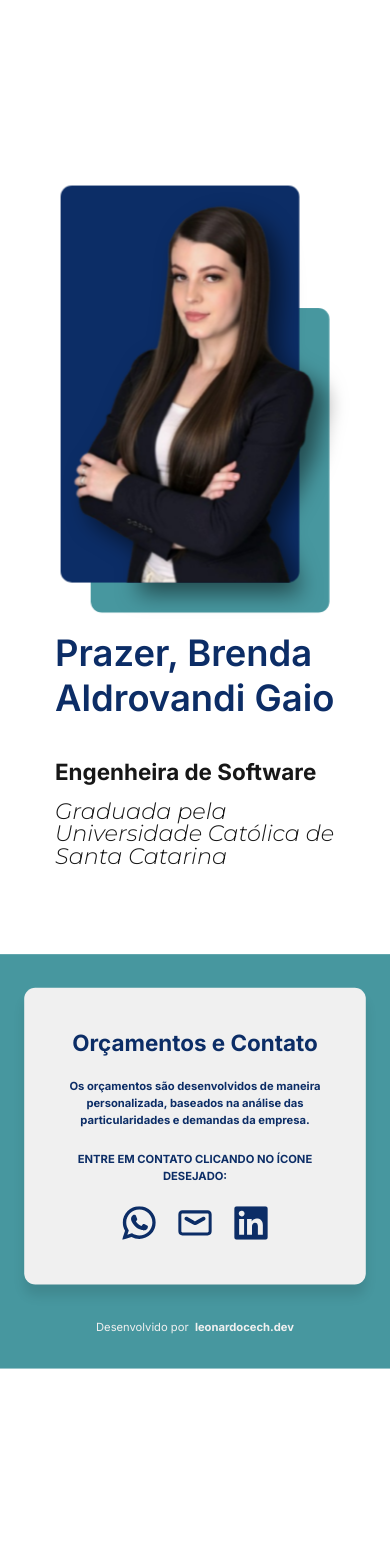
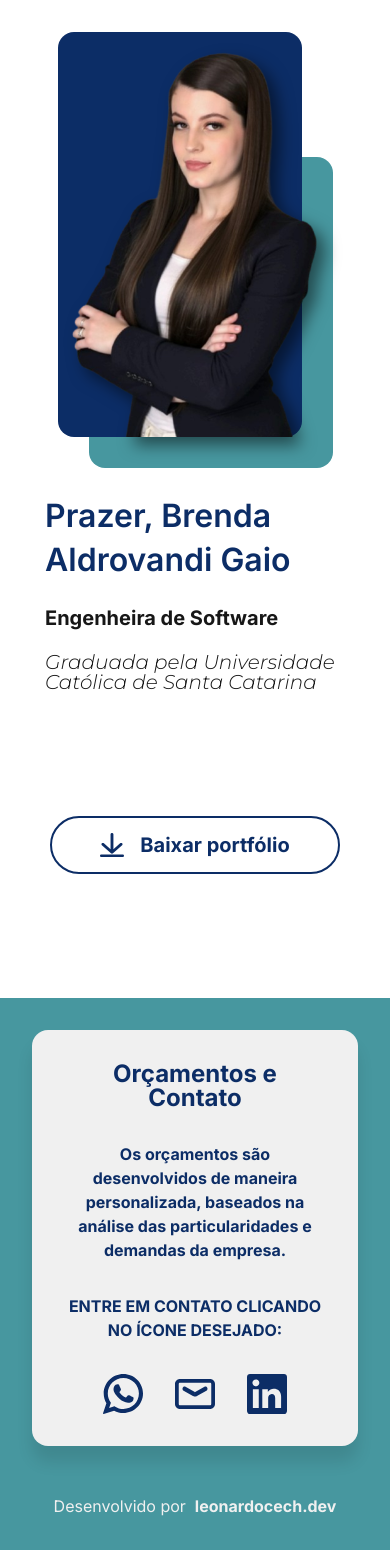
Before and after one commit to LeonardoCech/brenda-gaio-website, a Next.js app: page / in a window 390 px wide. Shown: the top 1568 px of the page. Built offline with nearby package versions, Linux system fonts and the light colour scheme.

Commit message:
Adicionado botão para download do portfólio

```diff
--- a/src/app/components/contact.tsx
+++ b/src/app/components/contact.tsx
@@ -63,22 +63,27 @@ const Contact = React.forwardRef<HTMLDivElement>((_props, ref) => {
         }
         sectionRef.current = node;
       }}
-      className='h-fit flex flex-col justify-center items-center p-[3rem] gap-[3rem]'
+      className='h-fit flex flex-col justify-center items-center p-[2rem] gap-[3rem]'
       style={{
         width: isMobile ? 'unset' : '100%'
       }}
     >
-      <div className='w-fit h-fit container flex justify-center items-center rounded-[1rem] p-[4rem]'>
+      <div
+        className='w-fit h-fit container flex justify-center items-center rounded-[1rem]'
+        style={{
+          padding: isMobile ? '2rem' : '4rem'
+        }}
+        >
         <div
           className='content flex flex-col items-center gap-[2rem]'
           style={{
-            width: isMobile ? '360px' : '540px'
+            width: isMobile ? '100%' : '540px'
           }}
         >
           <h1
             style={{
-              fontSize: isMobile ? '2rem' : '2.5rem',
-              lineHeight: isMobile ? '2rem' : '2.5rem',
+              fontSize: isMobile ? '1.5rem' : '2.5rem',
+              lineHeight: isMobile ? '1.5rem' : '2.5rem',
             }}
           >Orçamentos e Contato</h1>
 
@@ -88,15 +93,15 @@ const Contact = React.forwardRef<HTMLDivElement>((_props, ref) => {
 
           <div className='flex items-center gap-[2rem]'>
             <a href='https://api.whatsapp.com/send/?phone=4789108767&text&type=phone_number&app_absent=0'>
-              <Image src='/whatsapp.svg' alt='WhatsApp' width={48} height={48} />
+              <Image src='/whatsapp.svg' alt='WhatsApp' width={40} height={40} />
             </a>
 
             <a href='mailto:bbrendagaioo@gmail.com'>
-              <Image src='/mail.svg' alt='E-mail' width={48} height={48} />
+              <Image src='/mail.svg' alt='E-mail' width={40} height={40} />
             </a>
 
             <a href='https://www.linkedin.com/in/brendaaldrovandigaio/'>
-              <Image src='/linkedin.svg' alt='LinkedIn' width={48} height={48} />
+              <Image src='/linkedin.svg' alt='LinkedIn' width={40} height={40} />
             </a>
           </div>
         </div>
--- a/src/app/components/top.tsx
+++ b/src/app/components/top.tsx
@@ -9,6 +9,8 @@ const Top = React.forwardRef<HTMLDivElement>((_props, ref) => {
 
   const isMobile = useIsMobile();
   const width = isMobile ? '400px' : '1264px';
+  const mobileMult = .5;
+  const desktopMult = .7;
 
   const [isInView, setIsInView] = useState(true); // Assume que está em view inicialmente
   const sectionRef = useRef<HTMLDivElement>(null);
@@ -78,34 +80,56 @@ const Top = React.forwardRef<HTMLDivElement>((_props, ref) => {
       className='w-full h-fit flex flex-wrap justify-evenly items-center'
       style={{ width }}
     >
-      <div
-        className={`w-fit h-fit flex justify-center items-center`}
-      >
+      <div className={`w-fit h-fit flex justify-center items-center`} >
         <div
           id='image-container'
           style={{
-            marginTop: isMobile ? '-5rem' : '5rem'
+            marginTop: isMobile ? '2rem' : '5rem',
+            width: `calc(550px * ${isMobile ? mobileMult : desktopMult})`,
+            height: `calc(872px * ${isMobile ? mobileMult : desktopMult})`,
           }}
         >
-          <div className='panel' id='panel-1'></div>
-          <div className='panel' id='panel-2'></div>
+          <div
+            id='panel-1'
+            className='panel'
+            style={{
+              height: `calc(810px * ${isMobile ? mobileMult : desktopMult})`,
+              width: `calc(488px * ${isMobile ? mobileMult : desktopMult})`,
+              bottom: `calc(62px * ${isMobile ? mobileMult : desktopMult})`,
+            }}
+          />
+
+          <div
+            id='panel-2'
+            className='panel'
+            style={{
+              height: `calc(622px * ${isMobile ? mobileMult : desktopMult})`,
+              width: `calc(488px * ${isMobile ? mobileMult : desktopMult})`,
+              left: `calc(62px * ${isMobile ? mobileMult : desktopMult})`,
+            }}
+          />
 
           <Image
             id='image'
             src='image.png'
             alt='Brenda Aldrovandi Gaio'
-            width={490 * .7}
-            height={770 * .7}
+            width={490 * (isMobile ? mobileMult : desktopMult)}
+            height={770 * (isMobile ? mobileMult : desktopMult)}
+            style={{
+              left: `calc(28px * ${isMobile ? mobileMult : desktopMult})`,
+              bottom: `calc(62px * ${isMobile ? mobileMult : desktopMult})`,
+            }}
           />
         </div>
       </div>
 
       <div
-        className={`flex flex-col gap-[4rem] ${contentVisible ? 'expand-horizontal' : ''}`}
+        className={`flex flex-col ${contentVisible ? 'expand-horizontal' : ''}`}
         style={{
-          width: isMobile ? '400px' : '500px',
-          fontSize: isMobile ? '3.25rem' : '4rem',
-          lineHeight: isMobile ? '3.25rem' : '4rem',
+          width: isMobile ? '300px' : '500px',
+          fontSize: isMobile ? '2rem' : '4rem',
+          lineHeight: isMobile ? '2rem' : '4rem',
+          gap: isMobile ? '2rem' : '4rem',
         }}
       >
         <span
@@ -123,7 +147,13 @@ const Top = React.forwardRef<HTMLDivElement>((_props, ref) => {
           </h1>
         </span>
 
-        <span className='flex flex-col gap-[1.5rem]'>
+        <span
+          className='flex flex-col gap-[1.5rem]'
+          style={{
+            fontSize: isMobile ? '1.25rem' : '2rem',
+            lineHeight: isMobile ? '1.25rem' : '2rem',
+          }}
+        >
           <p className={`graduation ${contentVisible ? 'fade-in' : 'invisible'}`}>
             Engenheira de Software
           </p>
--- a/src/app/globals.css
+++ b/src/app/globals.css
@@ -19,6 +19,24 @@ body {
   color: var(--foreground);
   font-family: 'Inter', Helvetica, sans-serif;
 
+  #download-portfolio-button {
+    color: var(--color-pri);
+    font-size: 1.25rem;
+    border: 2px solid var(--color-pri);
+    border-radius: 100px;
+    padding: 0.75rem 3rem;
+    transition: all 0.2s ease-in-out;
+
+    &:hover {
+      background-color: #0C2D66;
+      color: var(--color-ter);
+
+      & img {
+        filter: invert(100%) sepia(100%) saturate(0%) hue-rotate(288deg) brightness(102%) contrast(102%);
+      }
+    }
+  }
+
   #top {
     & .title {
       font-weight: 600;
@@ -28,55 +46,41 @@ body {
 
     & .graduation {
       @apply font-bold;
-
-      font-size: 2rem;
-      line-height: 2rem;
     }
 
     & .university {
       @apply italic;
       @apply font-[Montserrat];
 
-      font-size: 2rem;
       font-weight: 300;
-      line-height: 2rem;
     }
 
     & #image-container {
-      width: calc(550px * 0.7);
-      height: calc(872px * 0.7);
       position: relative;
       display: block;
       overflow: visible;
 
       & .panel {
-        width: calc(488px * 0.7);
         border-radius: 1rem;
         display: block;
         position: absolute;
       }
 
       & #panel-1 {
-        height: calc(810px * 0.7);
         background: var(--color-pri);
         z-index: 2;
-        bottom: calc(62px * 0.7);
       }
 
       & #panel-2 {
-        height: calc(622px * 0.7);
         background: var(--color-sec);
         z-index: 1;
-        left: calc(62px * 0.7);
         bottom: 0;
       }
 
       & #image {
         z-index: 3;
-        left: calc(28px * 0.7);
-        bottom: calc(62px * 0.7);
         position: absolute;
-        filter: drop-shadow(1rem 1rem 1rem rgba(0, 0, 0, .5));
+        filter: drop-shadow(.5rem .5rem .5rem rgba(0, 0, 0, .5));
       }
     }
   }
--- a/src/app/page.tsx
+++ b/src/app/page.tsx
@@ -2,6 +2,8 @@
 'use client'
 
 import { useState, useEffect, useRef } from 'react'
+
+import Image from 'next/image';
 
 import Top from '@/components/top'
 import useIsMobile from '@/components/isMobile'
@@ -83,9 +85,6 @@ const Page = () => {
 
       <main
         className='w-full flex flex-col gap-[124px] items-center'
-        style={{
-          scale: isMobile ? 0.7 : 1
-        }}
       >
         <Top ref={topRef} />
 
@@ -105,6 +104,22 @@ const Page = () => {
 
           <HowToImplement ref={howToImplementRef} /> */}
 
+        <a
+          id='download-portfolio-button'
+          href='/Portfólio-Brenda-A-Gaio.pdf'
+          download
+          className='flex gap-[1rem] items-center font-bold'
+        >
+          <Image
+            src='/download.svg'
+            alt='Baixar portfólio'
+            width={24}
+            height={24}
+          />
+
+          Baixar portfólio
+        </a>
+
         <Contact ref={contactRef} />
       </main>
     </div>
```
Also changed, not shown: public/download.svg (added), 1 other file (tests, documents, lock files or other folders).
